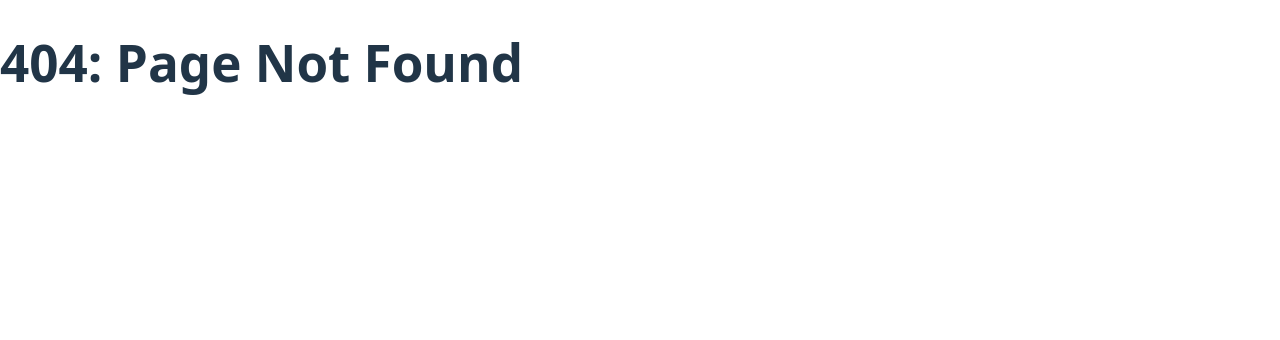
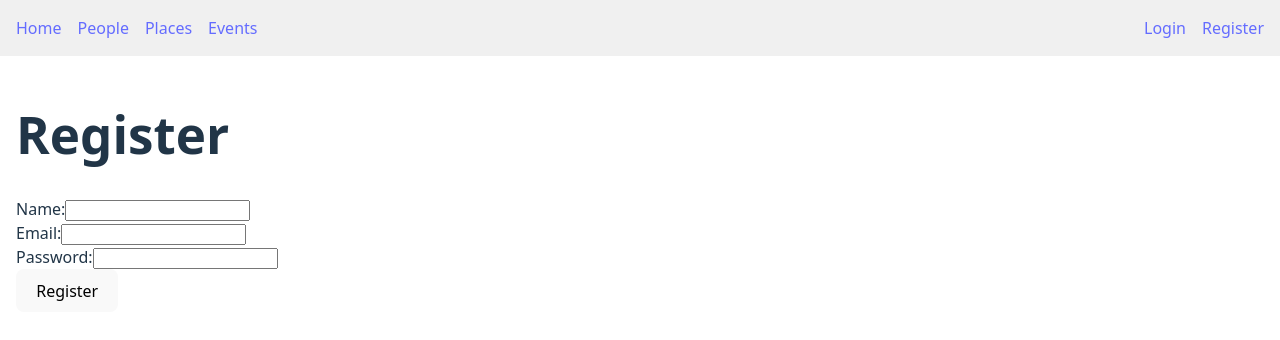
Before and after one commit to Buzcode/Aethelgard, a React (Vite) app in the folder frontend/: page /register in a window 1280 px wide. Before the commit this address had no page. Shown: the top 340 px of the page. Built offline with nearby package versions, Linux system fonts and the light colour scheme.

Commit message:
Issue 4.5: Implement frontend registration page
Creates RegisterPage and adds register flow to AuthContext. Automatically logs in user after registration. Closes #8

```diff
--- a/frontend/src/App.jsx
+++ b/frontend/src/App.jsx
@@ -8,6 +8,7 @@ import PlacesPage from './pages/PlacesPage';
 import EventsPage from './pages/EventsPage';
 import NotFoundPage from './pages/NotFoundPage';
 import LoginPage from './pages/LoginPage';
+import RegisterPage from './pages/RegisterPage';
 
 
 function App() {
@@ -20,6 +21,7 @@ function App() {
         <Route path="places" element={<PlacesPage />} />
         <Route path="events" element={<EventsPage />} />
         <Route path="login" element={<LoginPage />} />
+        <Route path="register" element={<RegisterPage />} />
       </Route>
 
       {/* This route is for the 404 page and does not use the MainLayout */}
--- a/frontend/src/components/MainLayout.jsx
+++ b/frontend/src/components/MainLayout.jsx
@@ -31,7 +31,12 @@ const MainLayout = () => {
                 <button onClick={handleLogout}>Logout</button>
               </>
             ) : (
-              <Link to="/login">Login</Link>
+
+              <>
+                <Link to="/login" style={{ marginRight: '1rem' }}>Login</Link>
+                <Link to="/register">Register</Link>
+              </>
+
             )}
           </div>
         </nav>
--- a/frontend/src/contexts/AuthContext.jsx
+++ b/frontend/src/contexts/AuthContext.jsx
@@ -1,11 +1,12 @@
 import { createContext, useState } from 'react';
 import axiosClient from '../api/axiosClient';
 
-// 1. Create the context
+// 1. Create the context with a default shape
 const AuthContext = createContext({
   user: null,
   token: null,
   login: () => {},
+  register: () => {}, // Add register to the default shape
   logout: () => {},
 });
 
@@ -33,16 +34,26 @@ export const AuthProvider = ({ children }) => {
     return response;
   };
 
+  // --- NEW REGISTER FUNCTION ---
+  const register = async (name, email, password) => {
+    // 1. Call the backend register endpoint
+    await axiosClient.post('/register', { name, email, password });
+
+    // 2. After successful registration, immediately log the user in
+    //    to get their data and a token.
+    await login(email, password);
+  };
+
   const logout = () => {
     // We will implement the API call for logout later
     setUser(null);
     _setToken(null);
   };
 
+  // --- PROVIDE THE NEW REGISTER FUNCTION IN THE VALUE ---
   return (
-    <AuthContext.Provider value={{ user, token, login, logout }}>
+    <AuthContext.Provider value={{ user, token, login, register, logout }}>
       {children}
     </AuthContext.Provider>
   );
 };
-;
--- /dev/null
+++ b/frontend/src/pages/RegisterPage.jsx
@@ -0,0 +1,57 @@
+import { useState } from 'react';
+import { useAuth } from '../hooks/useAuth';
+import { useNavigate } from 'react-router-dom';
+
+const RegisterPage = () => {
+  const [name, setName] = useState('');
+  const [email, setEmail] = useState('');
+  const [password, setPassword] = useState('');
+  const [error, setError] = useState(null);
+
+  const { register } = useAuth();
+  const navigate = useNavigate();
+
+  const handleSubmit = async (event) => {
+    event.preventDefault();
+    setError(null);
+
+    try {
+      await register(name, email, password);
+      navigate('/'); // Redirect to homepage on successful registration and login
+    } catch (err) {
+      console.error(err);
+      // Check for specific validation errors from Laravel
+      if (err.response && err.response.status === 422) {
+        // For simplicity, we'll just show a generic message.
+        // A more advanced implementation could list the specific errors.
+        setError('Registration failed. Please check your input.');
+      } else {
+        setError('An unexpected error occurred.');
+      }
+    }
+  };
+
+  return (
+    <div>
+      <h1>Register</h1>
+      <form onSubmit={handleSubmit}>
+        <div>
+          <label htmlFor="name">Name:</label>
+          <input type="text" id="name" value={name} onChange={(e) => setName(e.target.value)} required />
+        </div>
+        <div>
+          <label htmlFor="email">Email:</label>
+          <input type="email" id="email" value={email} onChange={(e) => setEmail(e.target.value)} required />
+        </div>
+        <div>
+          <label htmlFor="password">Password:</label>
+          <input type="password" id="password" value={password} onChange={(e) => setPassword(e.target.value)} required />
+        </div>
+        {error && <p style={{ color: 'red' }}>{error}</p>}
+        <button type="submit">Register</button>
+      </form>
+    </div>
+  );
+};
+
+export default RegisterPage;
```
